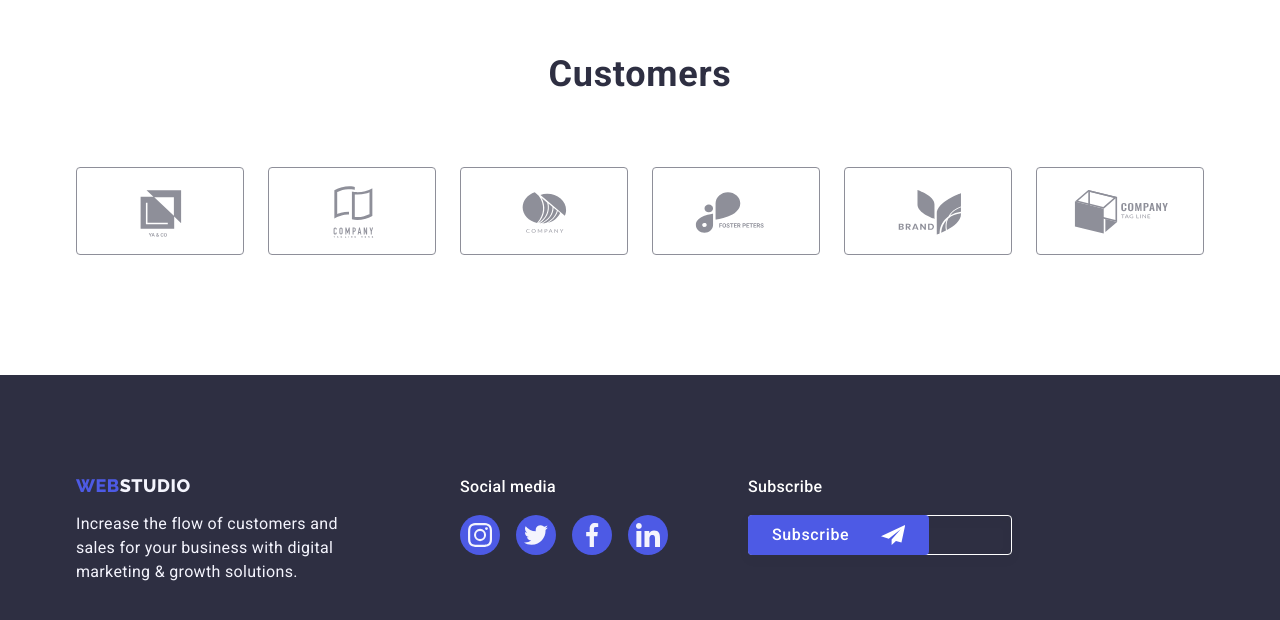
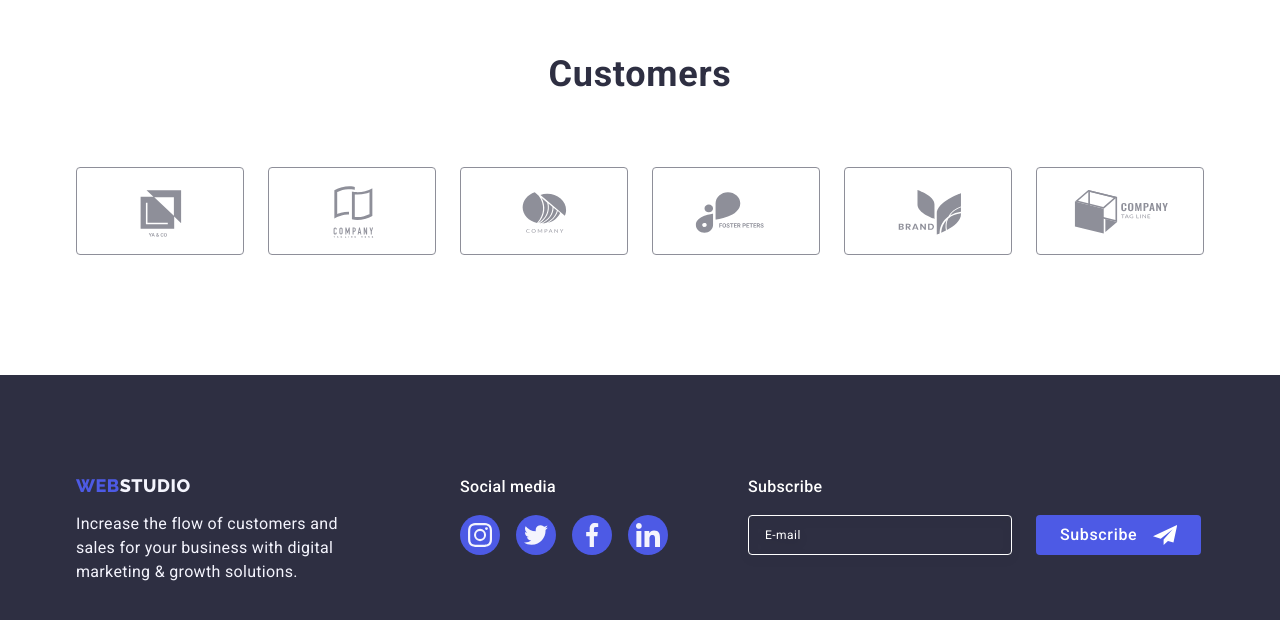
Before and after one commit to OlhaValentyna/goit-markup-hw-06, a plain HTML site: page index.html in a window 1280 px wide. Shown: the part 2538-3158 px from the top of the page. Drawn offline with nearby package versions, Linux system fonts and the light colour scheme.

Commit message:
flex for butn

```diff
--- a/css/styles.css
+++ b/css/styles.css
@@ -740,10 +740,7 @@ img {
     transform: translate(0, 0);
 }
 
-.form-footer {
-    display: flex;
-    gap: 24px;
-}
+
 
 .form-footer-titel {
     font-weight: 500;
@@ -780,11 +777,11 @@ img {
     outline: none;
 }
 
+
 .form-footer-btn {
     display: flex;
     align-items: center;
     justify-content: center;
-    position: absolute;
     flex-direction: row;
     gap: 16px;
     padding: 8px 24px;
@@ -804,9 +801,13 @@ img {
 }
 
 .icon-subscribe {
-    margin-left: 16px;
     fill: #FFFFFF;
 
+}
+
+.form-footer {
+    display: flex;
+    gap: 24px;
 }
 
 .modal-titel {
```
